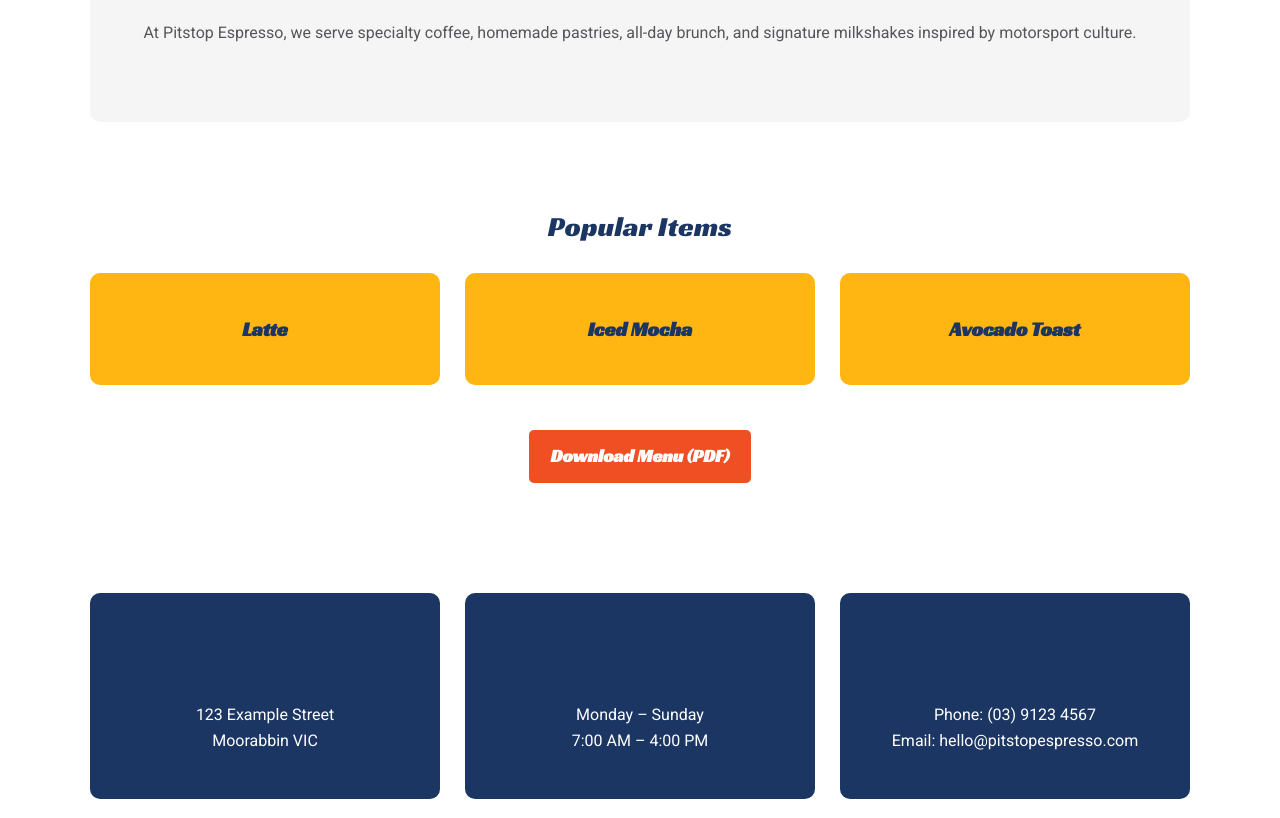
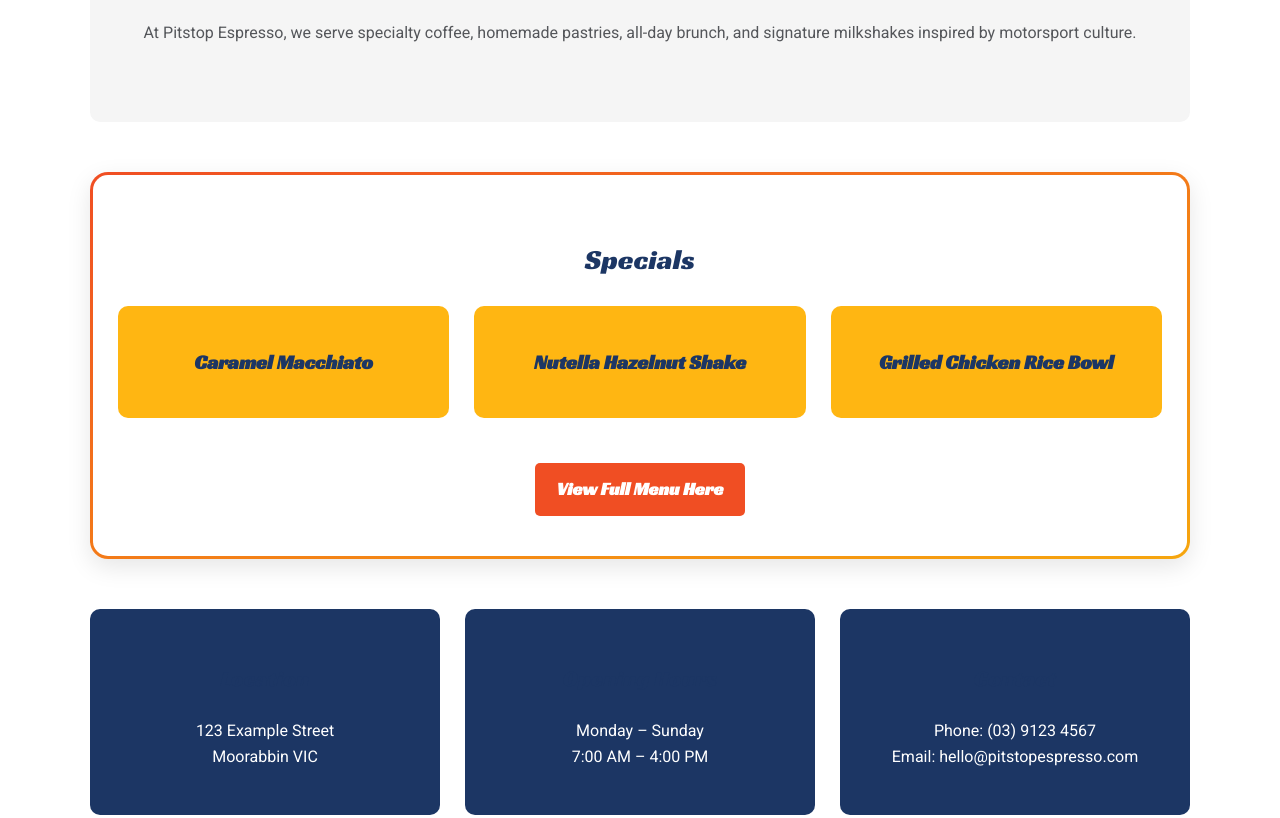
Before and after one commit to JT9991/FEDD, a plain HTML site: page Pitstop Espresso/index.html in a window 1280 px wide. Shown: the part 728-1546 px from the top of the page. Drawn offline with Linux system fonts and the light colour scheme.

Commit message:
adjust menu section

```diff
--- a/Pitstop Espresso/index.html
+++ b/Pitstop Espresso/index.html
@@ -55,18 +55,19 @@
         and signature milkshakes inspired by motorsport culture.
       </p>
     </section>
+    <section class="menu-border">
+      <section class="popular-items">
+        <h2> Specials</h2>
+        <div class="grid-3">
+          <div class="card">Caramel Macchiato</div>
+          <div class="card">Nutella Hazelnut Shake</div>
+          <div class="card">Grilled Chicken Rice Bowl</div>
+        </div>
 
-    <section class="popular-items">
-      <h2>Popular Items</h2>
-      <div class="grid-3">
-        <div class="card">Latte</div>
-        <div class="card">Iced Mocha</div>
-        <div class="card">Avocado Toast</div>
-      </div>
-
-      <div class="center-btn">
-        <a href="assets/pdf/local_cafe_menu.pdf" download class="cta-btn">Download Menu (PDF)</a>
-      </div>
+  <div class="center-btn">
+    <a href="menu.html" class="cta-btn">View Full Menu Here</a>
+  </div>
+      </section>
     </section>
 
     <section class="info-cards">
--- a/Pitstop Espresso/styles.css
+++ b/Pitstop Espresso/styles.css
@@ -76,7 +76,7 @@ h3 { font-size: 22px; }
 
 .nav-links a {
     font-family: 'Racing Sans One', cursive;
-    font-size: 18px;
+    font-size: 30px;
     color: #000;
     text-decoration: none;
     padding: 8px 12px;
@@ -254,6 +254,19 @@ h3 { font-size: 22px; }
 .menu-header {
     text-align: center;
     padding: 50px 0;
+}
+.menu-border {
+    border-radius: 18px;
+    padding: 3px; /* for the border thickness */
+    background: linear-gradient(to bottom right, var(--repsol-orange), var(--navbar-gold));
+    margin-top: 50px;
+    box-shadow: 0 8px 24px rgba(0,0,0,0.1);
+}
+
+.menu-border > .popular-items {
+    background: var(--white);
+    border-radius: 15px;
+    padding: 40px 25px;
 }
 
 .menu-cards {
```
